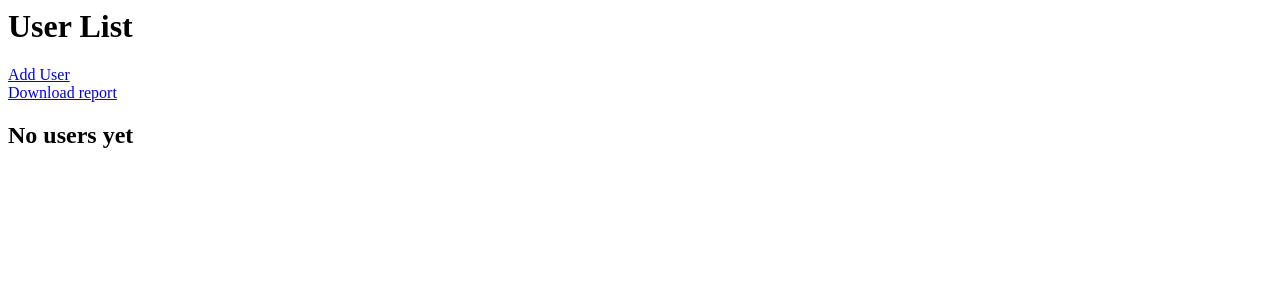
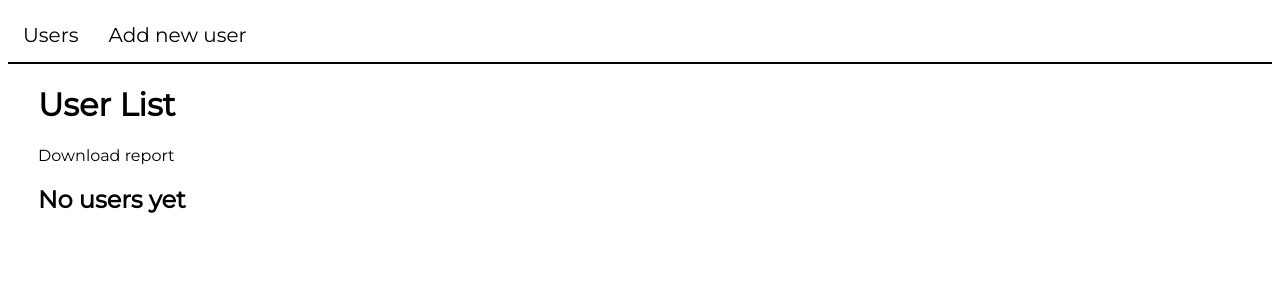
Before and after one commit to bartosz-jastrzebski/DjangoTask, a Django app: page /accounts/ in a window 1280 px wide. Shown: the top 300 px of the page. Run offline with Django 3.2, Linux system fonts and the light colour scheme.

Commit message:
Updated templates, added static files

```diff
--- a/accounts/templates/accounts/add_user.html
+++ b/accounts/templates/accounts/add_user.html
@@ -1,6 +1,11 @@
+{% extends 'base.html' %}
+{% block title %}Add User{% endblock %}
+
+{% block content %}
 <h1>Add new user:</h1>
 <form method="post" action=".">
     {{ form.as_p }}
     {% csrf_token %}
     <input type="submit" value='Add'>
 </form>
+{% endblock %}
--- a/accounts/templates/accounts/delete_user.html
+++ b/accounts/templates/accounts/delete_user.html
@@ -1,3 +1,7 @@
+{% extends 'base.html' %}
+{% block title %}Delete User{% endblock %}
+
+{% block content %}
 <form method="post">
     <p>Are you sure you want to delete "{{ object }}"?</p>
     <input type="submit" value="Confirm">
@@ -5,3 +9,4 @@
 </form>
 
 <a href="{% url 'accounts:edit' object.username %}">Go back</a>
+{% endblock %}
--- a/accounts/templates/accounts/edit_user.html
+++ b/accounts/templates/accounts/edit_user.html
@@ -1,6 +1,11 @@
+{% extends 'base.html' %}
+{% block title %}Edit User{% endblock %}
+
+{% block content %}
 <h1>Edit user data:</h1>
 <form method="post">
     {{ form.as_p }}
     {% csrf_token %}
     <input type="submit" value='Save'>
 </form>
+{% endblock %}
--- a/accounts/templates/accounts/list.html
+++ b/accounts/templates/accounts/list.html
@@ -1,20 +1,22 @@
+{% extends 'base.html' %}
 {% load accounts_tags %}
+{% block title %}User List{% endblock %}
 
+{% block content %}
 <h1>User List</h1>
-<a href="{% url 'accounts:add' %}">Add User</a>
-<br>
 <a href="{% url 'accounts:report' %}" >Download report</a>
-<div>
+<div class="wrapper">
 {% for user in users %}
-    <div>
-        <h4><a href="{% url 'accounts:detail' user.username %}">{{ user.username }}</a></h4>
+    <div class="person">
+        <h3><a href="{% url 'accounts:detail' user.username %}">{{ user.username }}</a></h3>
         <p>{{ user.get_full_name }}</p>
         <p>Birthday: {{ user.birthday }}</p>
         <p>Number: {{ user.number }}</p>
-        <p>Status: {% is_allowed user %}</p>
+        <p>Status: <strong class="status">{% is_allowed user %}</strong></p>
         <p>BizzFuzz result: {% bizzfuzz user.number %}</p>
     </div>
 {% empty %}
     <h2>No users yet</h2>
 {% endfor %}
 </div>
+{% endblock %}
--- a/accounts/templatetags/accounts_tags.py
+++ b/accounts/templatetags/accounts_tags.py
@@ -16,7 +16,7 @@ def is_allowed(user_obj: object) -> str:
 
 
 @register.simple_tag
-def bizzfuzz(user_num):
+def bizzfuzz(user_num: int) -> str:
     if user_num % 3 == 0 and user_num % 5 == 0:
         return 'BizzFuzz'
     elif user_num % 5 == 0:
--- a/accounts/views.py
+++ b/accounts/views.py
@@ -1,4 +1,5 @@
 from django.http import HttpResponse
+from .templatetags.accounts_tags import is_allowed, bizzfuzz
 from .models import User
 import csv
 
@@ -13,9 +14,8 @@ def csv_report(request):
         writer.writerow([
             user.username,
             user.birthday,
-            'eligile',
+            is_allowed(user),
             user.number,
-            'bizz fuzz'
+            bizzfuzz(user.number)
         ])
-
     return response
--- /dev/null
+++ b/common/static/css/main.css
@@ -0,0 +1,49 @@
+a {
+  color: black;
+  text-decoration: none;
+}
+
+a:active {
+  color: black;
+}
+
+a:visited {
+  color: black;
+}
+
+body {
+  font-family: 'Montserrat', sans-serif;
+}
+
+.navbar {
+  min-height: 5vh;
+  border-bottom: 2px solid black;
+  display: -webkit-box;
+  display: -ms-flexbox;
+  display: flex;
+}
+
+.navbar-item {
+  padding: 15px;
+  font-size: 20px;
+}
+
+.container {
+  margin: 0 30px 0 30px;
+}
+
+.wrapper {
+  display: -webkit-box;
+  display: -ms-flexbox;
+  display: flex;
+  -webkit-box-pack: justify;
+      -ms-flex-pack: justify;
+          justify-content: space-between;
+}
+
+.person {
+  padding: 6px;
+  -ms-flex-preferred-size: 20vw;
+      flex-basis: 20vw;
+}
+/*# sourceMappingURL=main.css.map */
--- /dev/null
+++ b/common/static/css/main.scss
@@ -0,0 +1,42 @@
+// Resets
+a {
+    color: black;
+    text-decoration: none;
+    &:active {
+        color: black;
+    }
+    &:visited {
+        color: black;
+    }
+}
+
+body {
+    font-family: 'Montserrat', sans-serif;
+}
+
+.navbar {
+    min-height: 5vh;
+    border-bottom: 2px solid black;
+    display: flex;
+
+    &-item {
+        padding: 15px;
+        font-size: 20px;
+    }
+}
+
+.container {
+    margin: 0 30px 0 30px;
+}
+
+.wrapper {
+    display:flex;
+    justify-content: space-between;
+}
+
+.person {
+    // border-left: 2px solid darkgoldenrod;
+    padding: 6px;
+    // margin: 10px;
+    flex-basis: 20vw;
+}
--- /dev/null
+++ b/common/static/js/main.js
@@ -0,0 +1,16 @@
+function Main() {
+    var stats = document.getElementsByClassName('status');
+    stats = Array.from(stats)
+    function ChangeColor(element) {
+        if (element.innerText == 'blocked') {
+            console.log('okdas');
+
+            element.style.color = 'red';
+        } else {
+            element.style.color = 'green';
+        }
+    }
+    stats.forEach(ChangeColor)
+};
+
+Main();
--- /dev/null
+++ b/common/templates/base.html
@@ -0,0 +1,22 @@
+<!DOCTYPE html>
+{% load static %}
+<html lang="en">
+<head>
+    <meta charset="UTF-8">
+    <meta name="viewport" content="width=device-width, initial-scale=1.0">
+    <title>{% block title %}Milo Test{% endblock %}</title>
+    <link rel="stylesheet" href="{% static 'css/main.css' %}">
+    <link href="https://fonts.googleapis.com/css?family=Montserrat&display=swap" rel="stylesheet">
+</head>
+<body>
+    <nav class="navbar">
+        <a class="navbar-item" href="{% url 'accounts:list' %}">Users</a>
+        <a class="navbar-item" href="{% url 'accounts:add' %}">Add new user</a>
+    </nav>
+    <div class="container">
+        {% block content %}
+        {% endblock %}
+    </div>
+    <script type="text/javascript" src="{% static 'js/main.js' %}"></script>
+</body>
+</html>
--- a/milo/settings.py
+++ b/milo/settings.py
@@ -14,7 +14,7 @@ import os
 
 # Build paths inside the project like this: os.path.join(BASE_DIR, ...)
 BASE_DIR = os.path.dirname(os.path.dirname(os.path.abspath(__file__)))
-
+COMMONFILES_DIR = os.path.join(BASE_DIR, 'common')
 
 # Quick-start development settings - unsuitable for production
 # See https://docs.djangoproject.com/en/2.2/howto/deployment/checklist/
@@ -58,7 +58,7 @@ ROOT_URLCONF = 'milo.urls'
 TEMPLATES = [
     {
         'BACKEND': 'django.template.backends.django.DjangoTemplates',
-        'DIRS': [],
+        'DIRS': [os.path.join(COMMONFILES_DIR, 'templates'),],
         'APP_DIRS': True,
         'OPTIONS': {
             'context_processors': [
@@ -122,3 +122,4 @@ USE_TZ = True
 # https://docs.djangoproject.com/en/2.2/howto/static-files/
 
 STATIC_URL = '/static/'
+STATICFILES_DIRS = [os.path.join(COMMONFILES_DIR, 'static')]
--- a/milo/urls.py
+++ b/milo/urls.py
@@ -1,8 +1,10 @@
 from django.contrib import admin
 from django.urls import path, include
+from django.shortcuts import redirect
 
 urlpatterns = [
+    path('', lambda request: redirect('accounts:list')),
     path('admin/', admin.site.urls),
-    path('accounts/', include('accounts.urls'), name='accounts'),
+    path('accounts/', include('accounts.urls')),
 
 ]
```
Also changed, not shown: accounts/templates/accounts/detail.html (+8 -2 lines), accounts/tests.py (+1 -6 lines), 1 other file.
